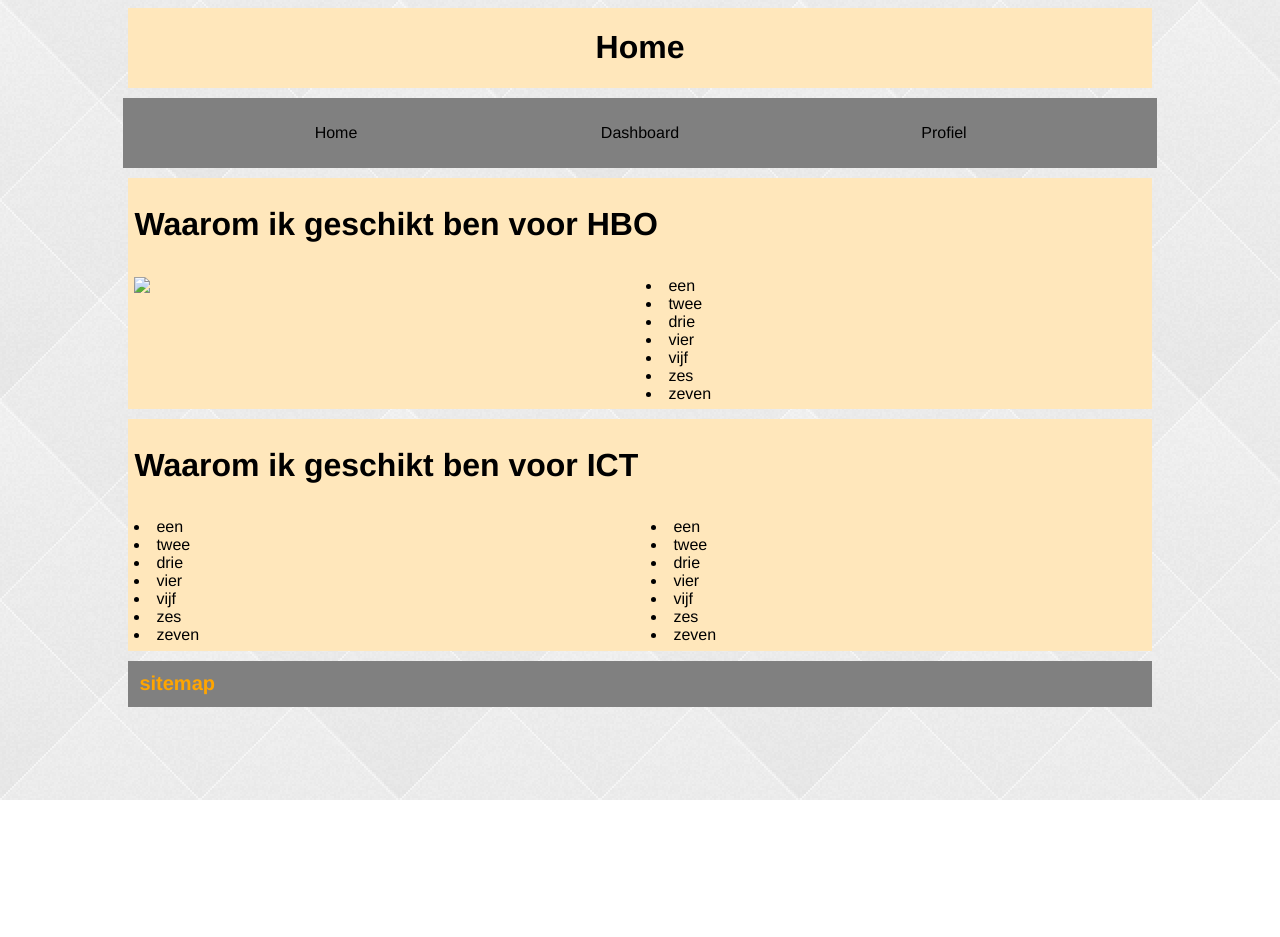
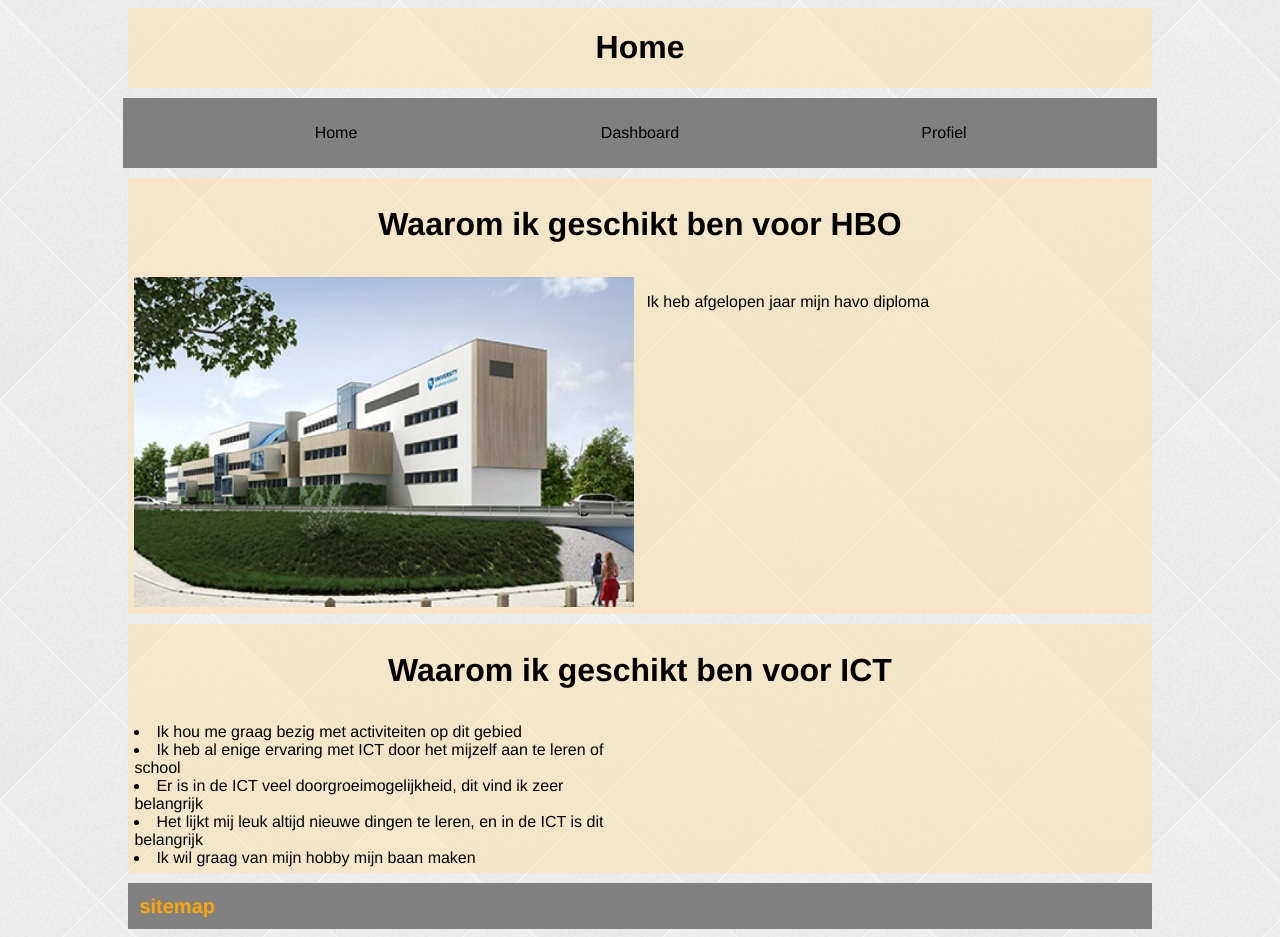
Before and after one commit to Jessep2000/Jessep2000.github.io, a plain HTML site: page index.html in a window 1280 px wide. Before the commit the page ends 800 px from the top, so only its background shows below. Drawn offline with Linux system fonts and the light colour scheme.

Commit message:
commit 6918

```diff
--- a/index.html
+++ b/index.html
@@ -72,18 +72,12 @@
             </div>
             <div class="controw">
                 <div class="cont2">
-                    <img width: src="#">
+                    <img width="100%" height="100%" src="hzbuilding.jpg">
                 </div>
                 <div class="cont2">
-                    <table>
-                        <li>een</li>
-                        <li>twee</li>
-                        <li>drie</li>
-                        <li>vier</li>
-                        <li>vijf</li>
-                        <li>zes</li>
-                        <li>zeven</li>
-                    </table>
+                    <p>
+                        Ik heb afgelopen jaar mijn havo diploma
+                    </p>
                 </div>
             </div>
         </div>
@@ -95,25 +89,19 @@
             <div class="controw">
                 <div class="cont2">
                     <table>
-                        <li>een</li>
-                        <li>twee</li>
-                        <li>drie</li>
-                        <li>vier</li>
-                        <li>vijf</li>
-                        <li>zes</li>
-                        <li>zeven</li>
+                        <li>Ik hou me graag bezig met activiteiten op dit gebied</li>
+                        <li>Ik heb al enige ervaring met ICT door het mijzelf aan te leren of school</li>
+                        <li>Er is in de ICT veel doorgroeimogelijkheid, dit vind ik zeer belangrijk</li>
+                        <li>Het lijkt mij leuk altijd nieuwe dingen te leren, en in de ICT is dit belangrijk</li>
+                        <li>Ik wil graag van mijn hobby mijn baan maken</li>
                     </table>
                 </div>
                 <div class="spacer"></div>
                 <div class="cont2">
                     <table>
-                        <li>een</li>
-                        <li>twee</li>
-                        <li>drie</li>
-                        <li>vier</li>
-                        <li>vijf</li>
-                        <li>zes</li>
-                        <li>zeven</li>
+                        <p>
+
+                        </p>
                     </table>
                 </div>
             </div>
--- a/styles.css
+++ b/styles.css
@@ -39,6 +39,7 @@ body {
     background-image: url(background.png);
     font-family: Helvetica;
     background-attachment: fixed;
+    font-size: 1em;
 }
 
 div.containall {
@@ -65,6 +66,12 @@ div.button {
     text-align: center;
 }
 
+.button {
+    color: orange;
+    background-color: rgba(0, 0, 0, 0);
+    border: none;
+}
+
 div.button:hover {
     background-color: orange;
     font-weight: bold;
@@ -74,7 +81,7 @@ div.cont1 {
     align-self: center;
     width: 80vw;
     display: flex;
-    background-color: rgb(255, 231, 187);
+    background-color: rgba(255, 224, 167, 0.5);
     justify-content: space-evenly;
     flex-direction: row;
     flex-wrap: wrap;
@@ -134,13 +141,18 @@ td, th {
     background-color: #eeeeee;
 }
 
+h3{
+    font-size: 1.5em;
+}
+
 h2 {
     font-size: 1em;
 }
 
-h1.titel {
+h1 {
     text-align: center;
     padding: 0px;
+    font-size: 2em;
 }
 
 a {
@@ -171,7 +183,7 @@ a.footerlink {
 
 @media only screen and (max-width: 1100px) {
     h1 {
-        font-size: 9vw;
+        font-size: 1.5em;
         text-align: center;
     }
     td, th {
```
Also changed, not shown: profiel.html (+1 -10 lines), sitemap.html (+1 -1 lines), hzbuilding.jpg (added).
